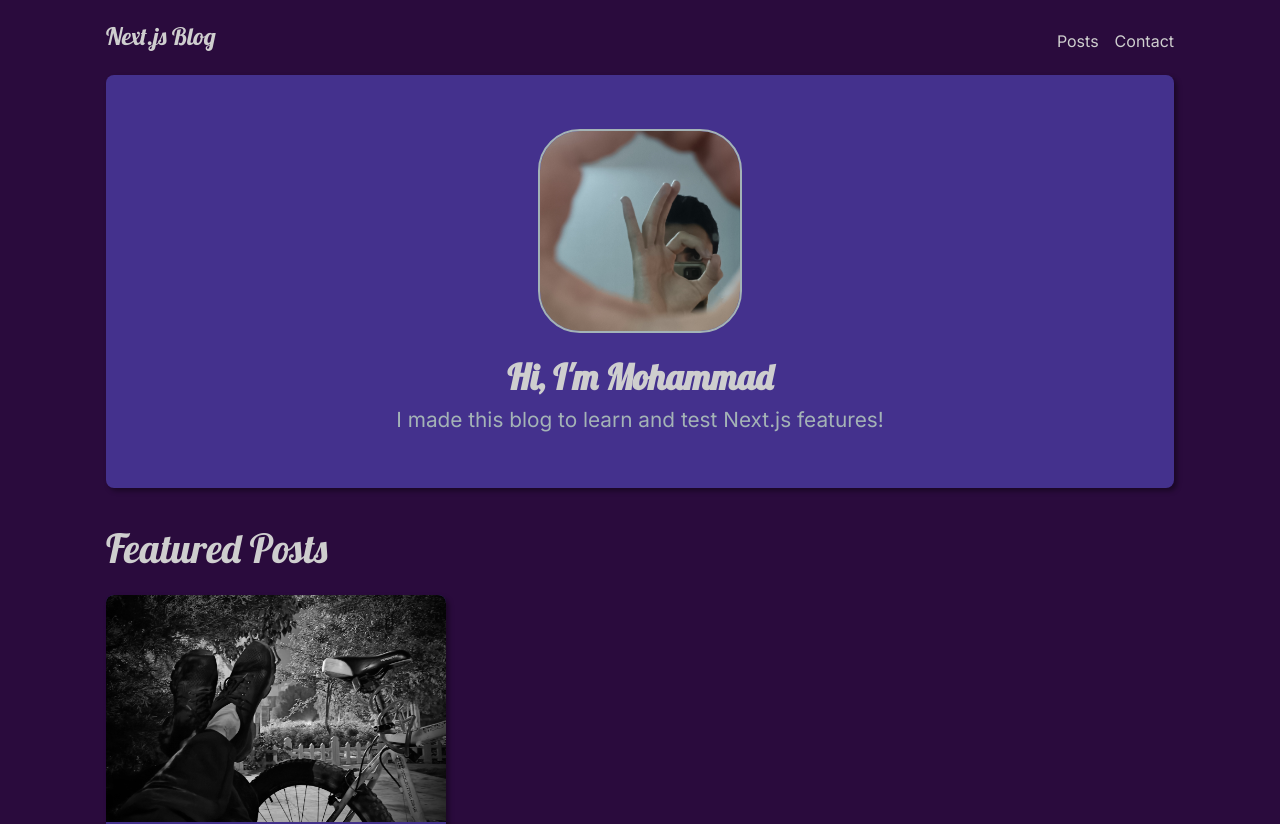
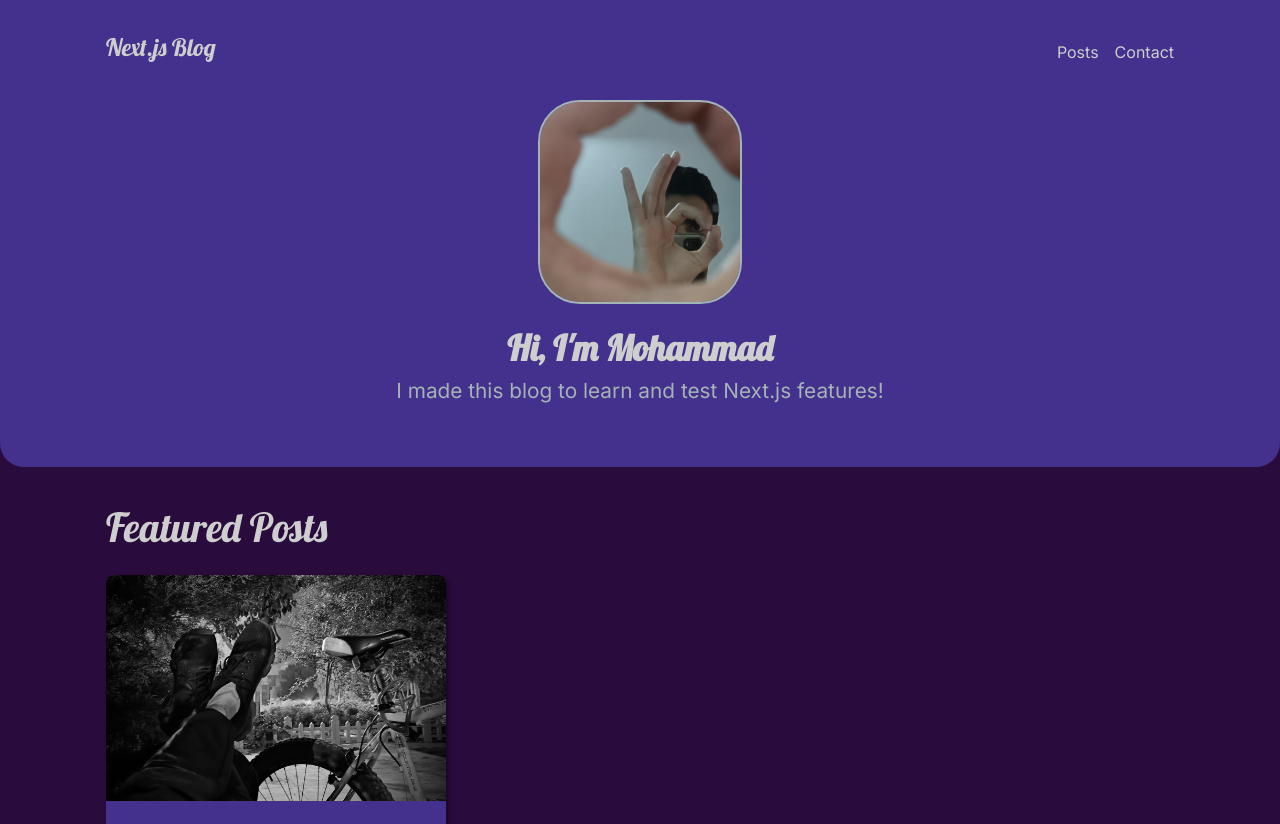
Before and after one commit to mitinull/nextjs-blog, a Next.js app: page / in a window 1280 px wide. Shown: the top 824 px of the page. Built offline with nearby package versions, Linux system fonts and the light colour scheme.

Commit message:
changing Hero and Home page styles

```diff
--- a/components/home-page/featured-posts/FeaturedPosts.jsx
+++ b/components/home-page/featured-posts/FeaturedPosts.jsx
@@ -16,7 +16,7 @@ const posts = [
 
 export const FeaturedPosts = () => {
   return (
-    <section>
+    <section className={styles.section}>
       <h2 className={font0.className+" "+styles.heading}>Featured Posts</h2>
       <PostsGrid posts={posts} />
     </section>
--- a/components/home-page/featured-posts/FeaturedPosts.module.css
+++ b/components/home-page/featured-posts/FeaturedPosts.module.css
@@ -1,3 +1,9 @@
+.section {
+  max-width: var(--max-width);
+  padding: 0 var(--margin1);
+  margin: 0 auto;
+}
+
 .heading {
   font-size: 2.5rem;
   margin-top: 2.2rem;
--- a/components/home-page/hero/Hero.module.css
+++ b/components/home-page/hero/Hero.module.css
@@ -1,13 +1,14 @@
 .container {
-  padding: 3.5em;
+  padding: .5em 3.5em 4em 3.5em;
   display: flex;
   flex-direction: column;
   gap: 0.5em;
   align-items: center;
   background: var(--background1);
   text-align: center;
-  border-radius: .5em;
-  box-shadow: var(--shadow1);
+  border-bottom-left-radius: 1.5em;
+  border-bottom-right-radius: 1.5em;
+  /* box-shadow: var(--shadow1); */
 }
 
 .image {
--- a/components/layout/Layout.module.css
+++ b/components/layout/Layout.module.css
@@ -1,6 +1,3 @@
 .main {
-  max-width: var(--max-width);
-  margin: 0 auto;
-  padding: 0 var(--margin1);
   padding-bottom: 3rem;
 }
--- a/components/layout/navigation/Navigation.jsx
+++ b/components/layout/navigation/Navigation.jsx
@@ -9,6 +9,7 @@ const font1 = Inter({ subsets: ["latin"] });
 export const Navigation = () => {
   return (
     <header className={styles.header}>
+      <div className={styles.container}>
         <Link href="/" className={font0.className + " " + styles.logo}>
           Next.js Blog
         </Link>
@@ -22,6 +23,7 @@ export const Navigation = () => {
             </li>
           </ul>
         </nav>
+      </div>
     </header>
   );
 };
--- a/components/layout/navigation/Navigation.module.css
+++ b/components/layout/navigation/Navigation.module.css
@@ -1,9 +1,13 @@
 .header {
+  background: var(--background1);
+}
+
+.container {
   display: flex;
   justify-content: space-between;
   align-items: flex-end;
   max-width: var(--max-width);
-  padding: 1.3rem var(--margin1) 1.5rem var(--margin1);
+  padding: 2rem var(--margin1);
   margin: 0 auto;
 }
 
```
Lines whose indentation alone changed are shown as unchanged.
